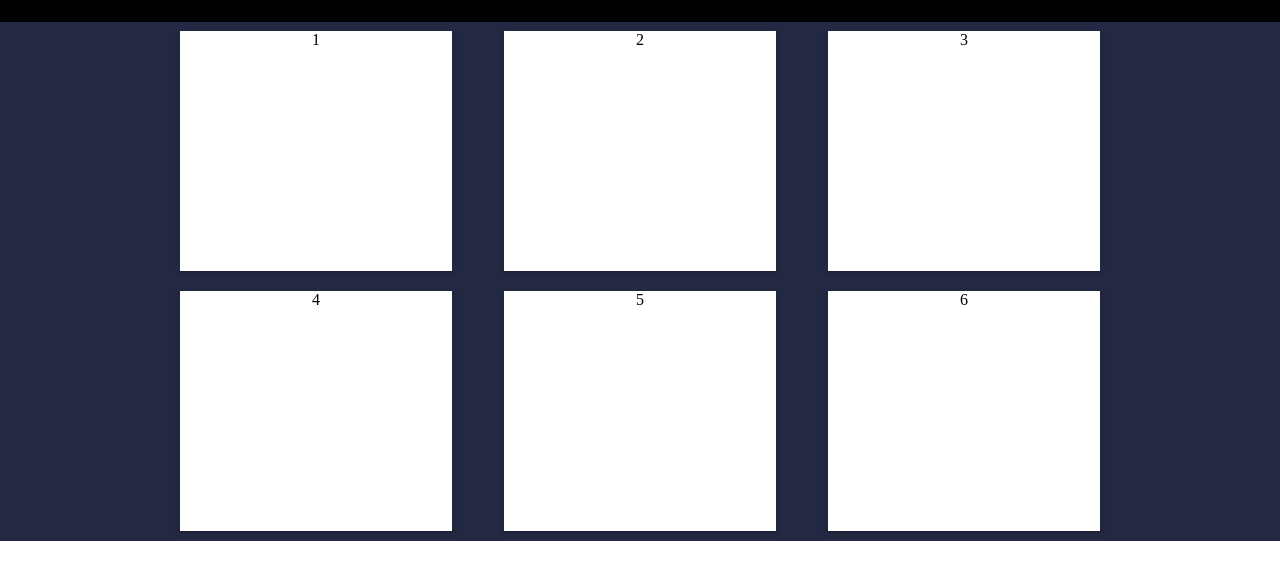
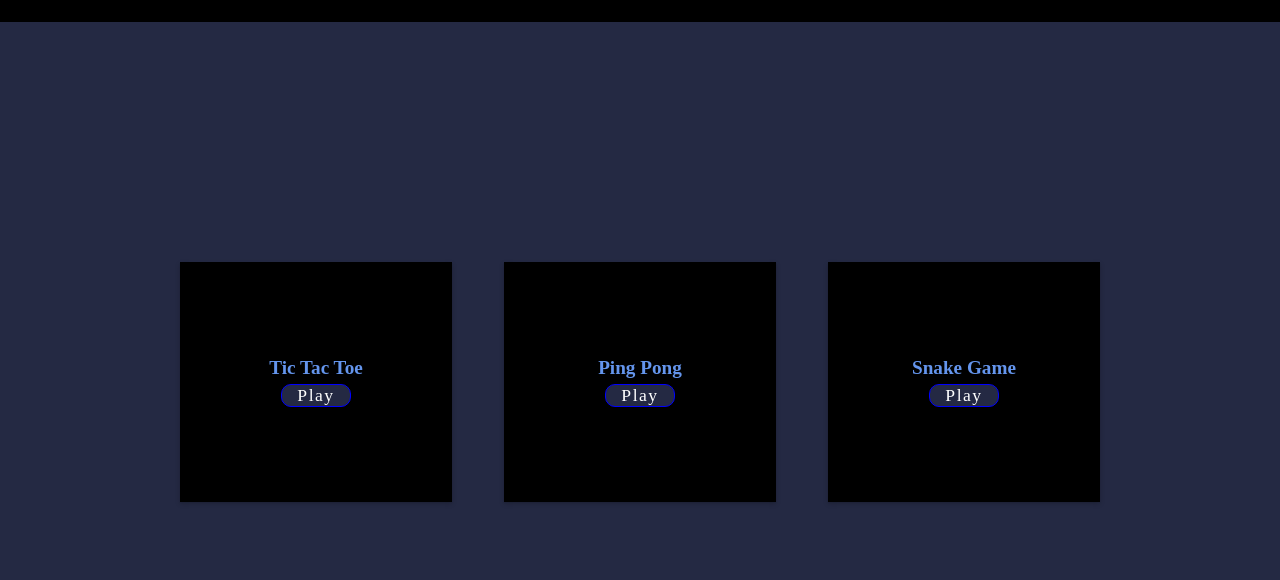
Before and after one commit to princeampofo/gameHub, a plain HTML site: page index.html in a window 1280 px wide. Shown: the part 58-638 px from the top of the page. Drawn offline with Linux system fonts and the light colour scheme.

Commit message:
first game

```diff
--- /dev/null
+++ b/TicTacToe/toe.css
@@ -0,0 +1,77 @@
+* {
+  margin: 0;
+  padding: 0;
+  box-sizing: border-box;
+}
+body {
+  background-color: #242943;
+}
+
+.container {
+  width: 45vw;
+  display: flex;
+  margin: auto;
+  flex-direction: column;
+  justify-content: center;
+  background-color: green;
+  align-items: center;
+  height: 100vh;
+}
+
+.game {
+  width: 95%;
+  height: 60%;
+  background-color: pink;
+}
+
+table {
+  border-collapse: collapse;
+  width: 100%;
+  height: 100%;
+}
+
+td {
+  border: 2px solid black;
+  width: 33.33%;
+  height: 33.33%;
+  cursor: pointer;
+  text-align: center;
+  font-size: 2.5em;
+}
+
+table tr:first-child td {
+  border-top: none;
+}
+
+table tr:last-child td {
+  border-bottom: none;
+}
+
+table tr td:first-child {
+  border-left: none;
+}
+
+table tr td:last-child {
+  border-right: none;
+}
+
+@media screen and (max-width: 769px) {
+  .container {
+    width: 70vw;
+  }
+
+  .game {
+    width: 95%;
+  }
+}
+
+@media screen and (max-width: 426px) {
+  .container {
+    width: 100vw;
+  }
+
+  .game {
+    width: 100%;
+    height: 55%;
+  }
+}
--- a/css/styles.css
+++ b/css/styles.css
@@ -52,7 +52,7 @@
 .games {
   max-width: 1024px;
   display: grid;
-  height: auto;
+  height: 90vh;
   grid-template-columns: auto auto auto;
   margin: auto;
   row-gap: 20px;
@@ -64,6 +64,10 @@
 }
 
 .gameProps {
+  display: flex;
+  justify-content: center;
+  align-items: center;
+  flex-direction: column;
   width: 17rem;
   margin: auto;
   height: 15rem;
--- a/index.html
+++ b/index.html
@@ -19,15 +19,33 @@
             <h3 class="title">GameHub</h3>
         </div>
         <section class="games">
-            <div class="gameProps">1</div>
-            <div class="gameProps">2</div>
-            <div class="gameProps">3</div>
-            <div class="gameProps">4</div>
-            <div class="gameProps">5</div>
-            <div class="gameProps">6</div>
+            <div class="gameProps">
+                <h4 class="gameHeader">Tic Tac Toe</h4>
+                <a href="TicTacToe/toe.html" class="gameButton">Play</a>
+            </div>
+            <div class="gameProps">
+                <h4 class="gameHeader">Ping Pong</h4>
+                <a href="" onclick="return false" class="gameButton">Play</a>
+            </div>
+            <div class="gameProps">
+                <h4 class="gameHeader">Snake Game</h4>
+                <a href="" onclick="return false" class="gameButton">Play</a>
+            </div>
+            <!-- <div class="gameProps">
+                <h4 class="gameHeader">Game Name</h4>
+                <a href="" onclick="return false" class="gameButton">Play</a>
+            </div>
+            <div class="gameProps">
+                <h4 class="gameHeader">Game Name</h4>
+                <a href="" onclick="return false" class="gameButton">Play</a>
+            </div>
+            <div class="gameProps">
+                <h4 class="gameHeader">Game Name</h4>
+                <a href="" onclick="false" class="gameButton">Play</a>
+            </div> -->
         </section>
     </div>
-
+    <script src="js/script.js"></script>
 </body>
 
 </html>
--- a/js/script.js
+++ b/js/script.js
@@ -0,0 +1,29 @@
+const gameColour = document.querySelectorAll(".gameProps")
+let whiteColour = "white"
+let blackColour = "black"
+
+const gameHeaders = document.querySelectorAll(".gameHeader")
+const gameButtons = document.querySelectorAll(".gameButton")
+
+gameColour.forEach(element => {
+    element.style.backgroundColor = blackColour;
+});
+
+gameHeaders.forEach(element=>{
+    element.style.fontSize = "1.2em";
+    element.style.color = "cornflowerblue";
+    element.style.marginBottom = "5px";3
+});
+
+gameButtons.forEach(element =>{
+    element.style.border = "1px solid blue";
+    element.style.borderRadius = "10px";
+    element.style.color = "white";
+    element.style.textDecoration = "none";
+    element.textAlign = "center";
+    element.style.width = "4em";
+    element.style.fontSize = "1.1em";
+    element.style.letterSpacing = "1.5px";
+    element.style.backgroundColor = "#242943";
+
+});
```
Also changed, not shown: TicTacToe/toe.html (added, +38 -0 lines), TicTacToe/toe.js (added, +62 -0 lines).
